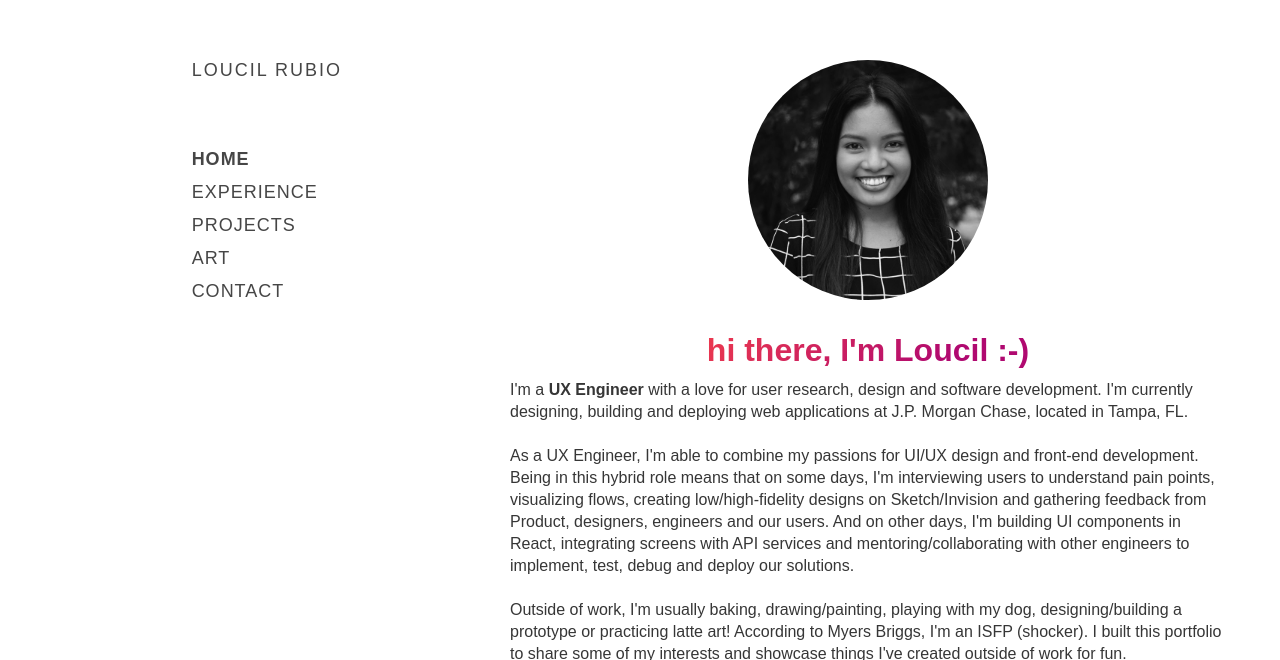
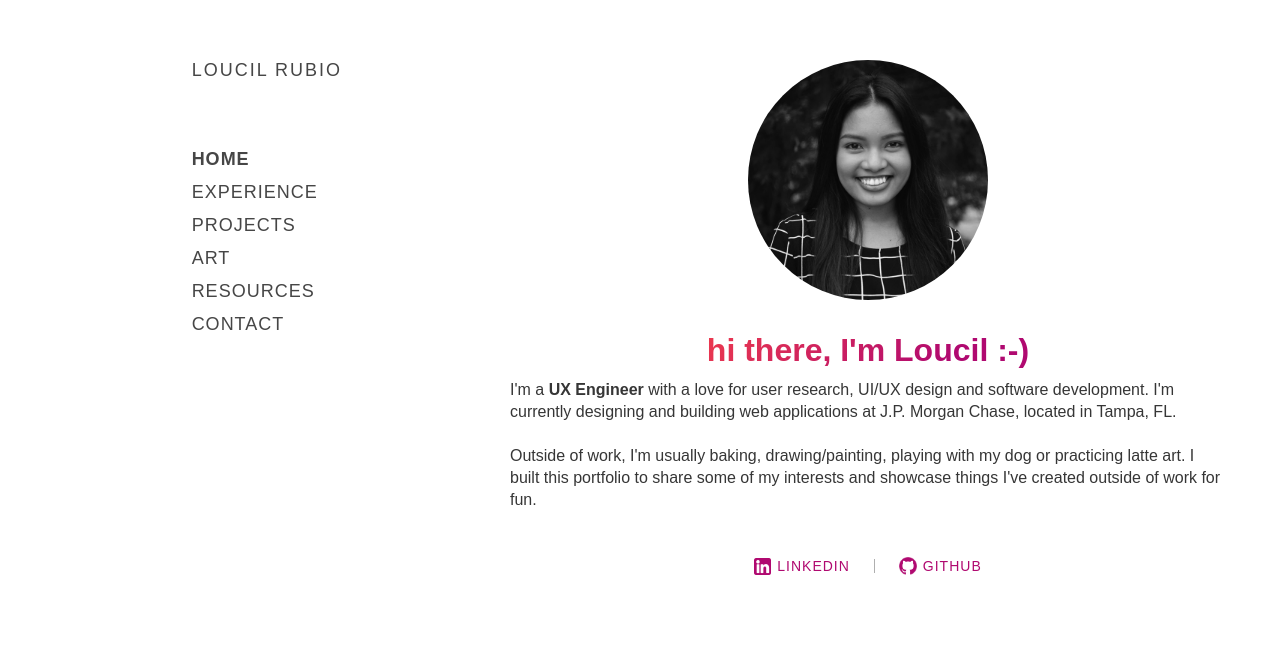
Before and after one commit to loucilvr/loucilrubio.github.io, a React (Create React App) app: page / in a window 1280 px wide. Shown: the part 140-800 px from the top of the page. Built offline with nearby package versions, Linux system fonts and the light colour scheme.

Commit message:
added misc/resources page back; added useful links

```diff
--- a/src/App.js
+++ b/src/App.js
@@ -73,7 +73,7 @@ const App = () => {
             <Route path="/experience" component={Experience} />
             <Route path="/projects" component={Projects} />
             <Route path="/art" component={Illustrations} />
-            <Route path="/misc" component={Misc} />
+            <Route path="/resources" component={Misc} />
             <Route path="/contact" component={Contact} />
           </div>
         </main>
--- a/src/components/Menu/Menu.js
+++ b/src/components/Menu/Menu.js
@@ -112,6 +112,10 @@ const menuLinks = [
     path: "/art",
   },
   {
+    label: "RESOURCES",
+    path: "/resources",
+  },
+  {
     label: "CONTACT",
     path: "/contact",
   },
--- a/src/pages/Home/Home.js
+++ b/src/pages/Home/Home.js
@@ -28,7 +28,7 @@ const useStyles = createUseStyles({
       width: "30%",
     },
     "@media (max-width: 768px)": {
-      width: "40%"
+      width: "40%",
     },
     borderRadius: "50%",
     marginBottom: "32px",
@@ -75,27 +75,15 @@ const Home = () => {
         <section className={classes.aboutDetails}>
           <BodyText>
             I'm a <strong> UX Engineer</strong> with a love for user research,
-            design and software development. I'm currently designing, building
-            and deploying web applications at J.P. Morgan Chase, located in
-            Tampa, FL.
-            <br />
-            <br />
-            As a UX Engineer, I'm able to combine my passions for UI/UX design
-            and front-end development. Being in this hybrid role means that on
-            some days, I'm interviewing users to understand pain points,
-            visualizing flows, creating low/high-fidelity designs on
-            Sketch/Invision and gathering feedback from Product, designers,
-            engineers and our users. And on other days, I'm building UI
-            components in React, integrating screens with API services and
-            mentoring/collaborating with other engineers to implement, test,
-            debug and deploy our solutions.
+            UI/UX design and software development. I'm currently designing and
+            building web applications at J.P. Morgan Chase, located in Tampa,
+            FL.
             <br />
             <br />
             Outside of work, I'm usually baking, drawing/painting, playing with
-            my dog, designing/building a prototype or practicing latte art!
-            According to Myers Briggs, I'm an ISFP (shocker). I built this
-            portfolio to share some of my interests and showcase things I've
-            created outside of work for fun.
+            my dog or practicing latte art. I built this portfolio to share some
+            of my interests and showcase things I've created outside of work for
+            fun.
           </BodyText>
         </section>
         <section className={classes.mediaLinks}>
--- a/src/pages/Misc/Misc.js
+++ b/src/pages/Misc/Misc.js
@@ -16,6 +16,25 @@ const articles = [
     link:
       "https://medium.com/@sara_ann_marie/dont-feel-like-an-expert-share-anyway-661f2f8cd038",
   },
+  { title: "Laws of UX", link: "https://lawsofux.com/" },
+  { title: "UX Myths", link: "https://uxmyths.com/" },
+  { title: "Blush - Design/Illustrations", link: "https://blush.design/" },
+  {
+    title: "OpenDoodles - Open-Source Illustrations",
+    link: "https://www.opendoodles.com/",
+  },
+  {
+    title: "Eloquent JS - Free E-Book",
+    link: "https://eloquentjavascript.net/Eloquent_JavaScript.pdf",
+  },
+  {
+    title: "Airbnb JS Style Guide",
+    link: "https://github.com/airbnb/javascript",
+  },
+  {
+    title: "Mobbin - Mobile Design Patterns Library",
+    link: "https://mobbin.design/",
+  },
 ];
 
 const useStyles = createUseStyles({
@@ -23,15 +42,18 @@ const useStyles = createUseStyles({
     padding: "8px 0px 8px 0px",
   },
   link: {
-    color: "#005891",
+    color: "#000000",
     textDecoration: "underline",
+    "&:hover": {
+      fontWeight: "bold",
+    },
   },
   source: {
-    display: "inline",
-    marginLeft: "8px",
+    color: "#AAAAAA",
+    paddingTop: "4px",
+    margin: 0,
   },
   articlesSubheader: {
-    color: "#8a8a8a",
     fontWeight: "bold",
   },
   articles: {
@@ -46,7 +68,7 @@ const ArticleCard = ({ link, title }) => {
   const classes = useStyles();
   return (
     <div className={classes.articleContainer}>
-      <a href={link} className={classes.link}>
+      <a href={link} target="blank" className={classes.link}>
         {title}
       </a>
       <p className={classes.source}>[{link}]</p>
@@ -63,10 +85,10 @@ const Misc = () => {
 
   return (
     <div className={classes.miscContainer}>
-      <PageHeading title="Miscellaneous" />
+      <PageHeading title="Resources" />
       <div className={classes.articles}>
         <p className={classes.articlesSubheader}>
-          Some articles worth sharing:
+          Some online resources worth sharing:
         </p>
         {renderArticles()}
       </div>
```
